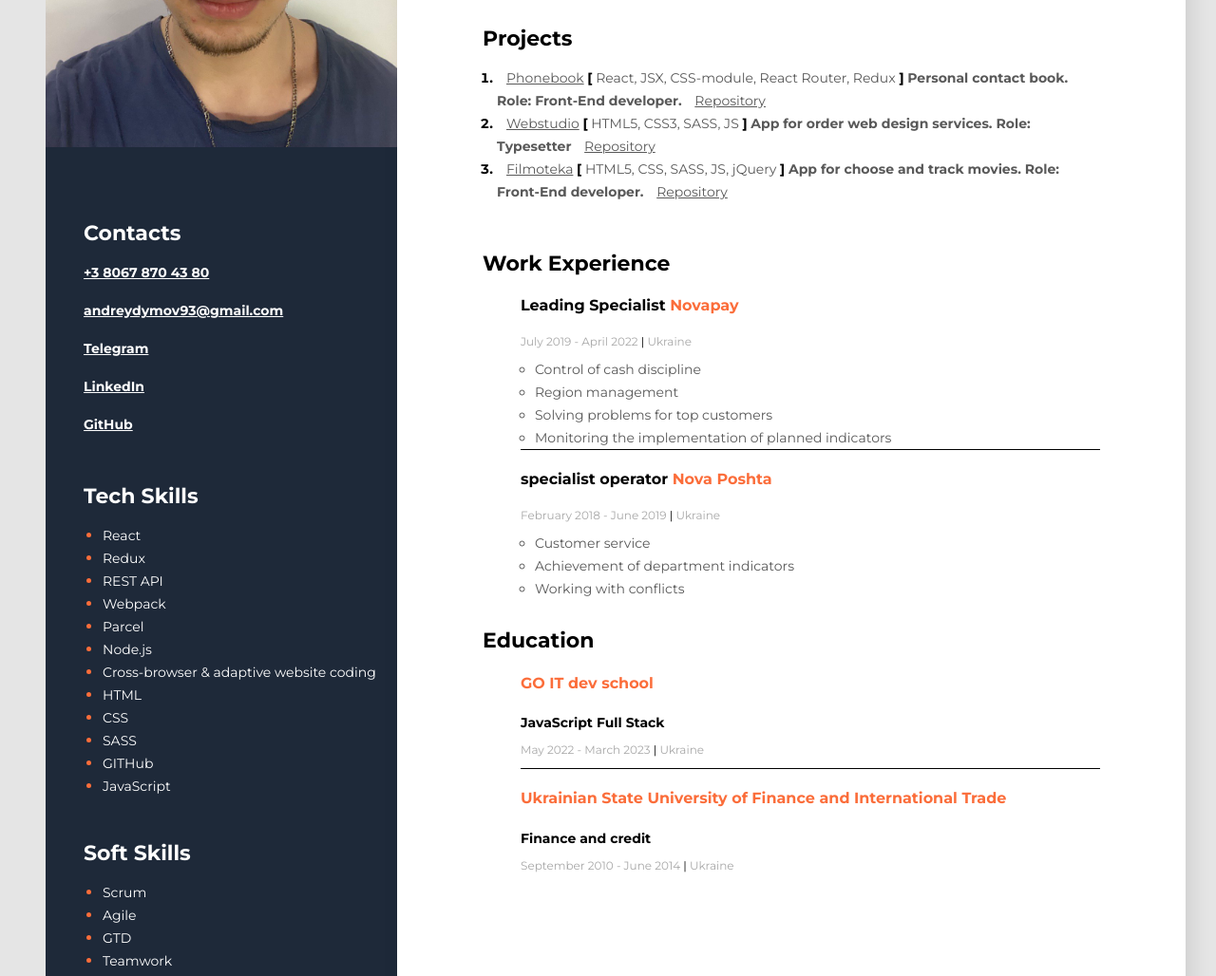
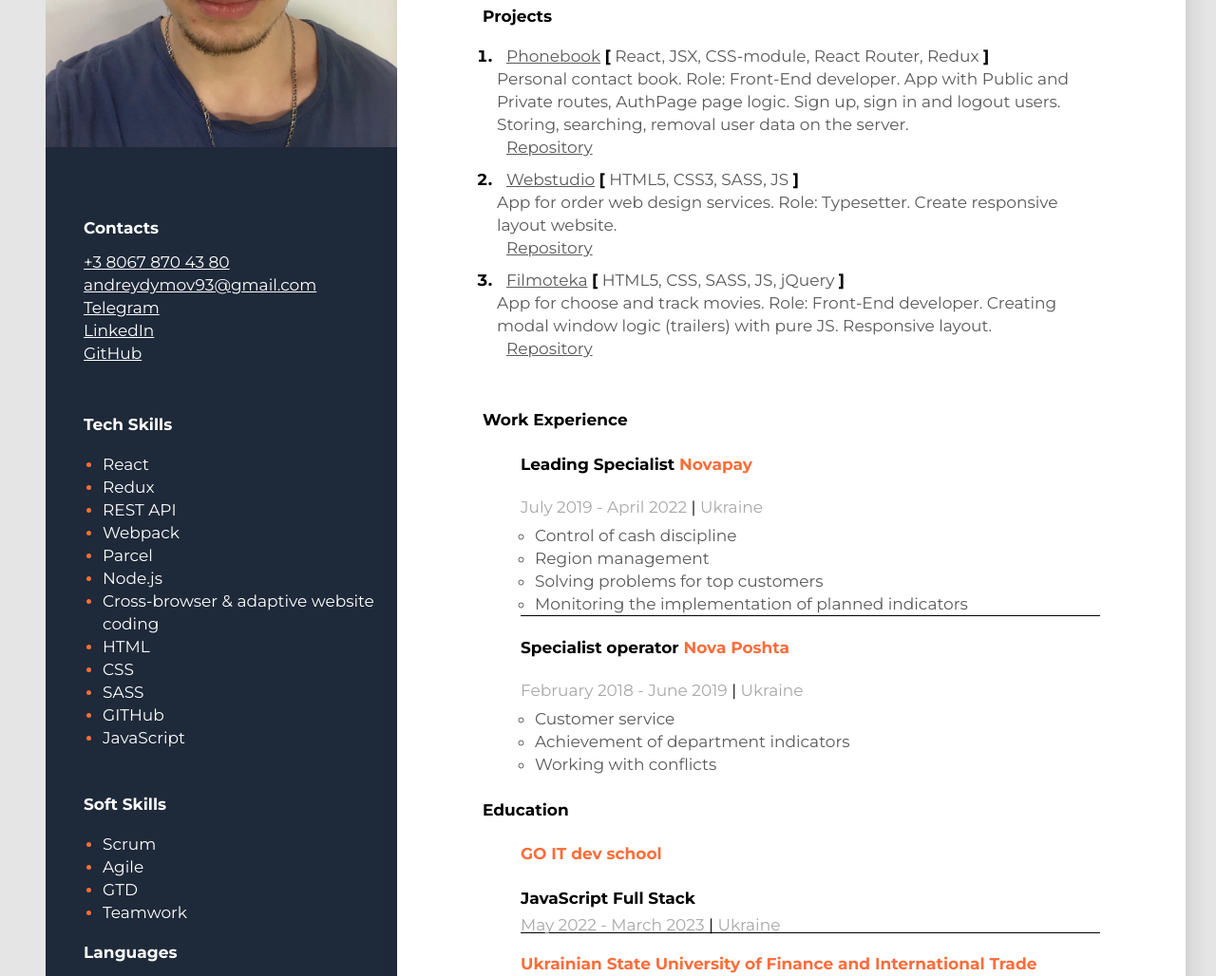
Before and after one commit to Heyswor/myResume, a plain HTML site: page index.html in a window 1280 px wide. Shown: the part 426-1454 px from the top of the page at 95% size. Drawn offline with Linux system fonts and the light colour scheme.

Commit message:
changes2

```diff
--- a/index.html
+++ b/index.html
@@ -44,7 +44,9 @@ of HTML, CSS, JavaScript, and React. I have practice with Agile/Scrum methodolog
 
                 <span class="project_bracket">[</span> React, JSX, CSS-module, React Router, Redux
                 <span class="project_bracket">]</span>
-                <b>Personal contact book.  Role: Front-End developer.</b>
+                <p>Personal contact book.  Role: Front-End developer.
+                  App with Public and Private routes, AuthPage page logic. Sign up, sign in and logout users. Storing, searching, removal user data on the server.
+                </p>
                 <a
                   href="https://github.com/Heyswor/goit-react-hw-08-phonebook/"
                   class="project_link"
@@ -60,7 +62,9 @@ of HTML, CSS, JavaScript, and React. I have practice with Agile/Scrum methodolog
                   >Webstudio</a
                 >
                 <span class="project_bracket">[</span> HTML5, CSS3, SASS, JS
-                <span class="project_bracket">]</span> <b>App for order web design services. Role: Typesetter</b> </span
+                <span class="project_bracket">]</span> <p>App for order web design services. Role: Typesetter.
+                  Create responsive layout website.
+                </p> </span
               >
               <a
                   href="https://github.com/Heyswor/goit-markup-hw-08/"
@@ -77,7 +81,9 @@ of HTML, CSS, JavaScript, and React. I have practice with Agile/Scrum methodolog
                 >
                 <span class="project_bracket">[</span> HTML5, CSS, SASS, JS, jQuery
                 <span class="project_bracket">]</span>
-                <b>App for choose and track movies. Role: Front-End developer.</b>
+                <p>App for choose and track movies. Role: Front-End developer.
+                Creating modal window logic (trailers) with pure JS. Responsive layout.
+                </p>
                 <a
                   href="https://github.com/ImVladislav/team-project-filmoteka/"
                   class="project_link"
@@ -115,7 +121,7 @@ of HTML, CSS, JavaScript, and React. I have practice with Agile/Scrum methodolog
             </li>
             <li class="workExp__item">
               <h4 class="position">
-                specialist operator
+                Specialist operator
                 <span class="organization">Nova Poshta</span>
               </h4>
               <h5 class="period">
--- a/styles/styles.css
+++ b/styles/styles.css
@@ -1,6 +1,10 @@
 body {
   font-family: "Montserrat", sans-serif;
   background: #e5e5e5;
+}
+
+p {
+  margin: 0;
 }
 
 /* main styles */
@@ -30,7 +34,7 @@ body {
 .about_position {
   font-style: normal;
   font-weight: 700;
-  font-size: 14px;
+  font-size: 17px;
   line-height: 17px;
   color: #000000;
   margin-bottom: 20px;
@@ -39,7 +43,7 @@ body {
 .about_name {
   font-style: normal;
   font-weight: 700;
-  font-size: 45px;
+  font-size: 17px;
   line-height: 55px;
   color: #000000;
   margin-bottom: 25px;
@@ -48,7 +52,7 @@ body {
 .about_description {
   font-style: normal;
   font-weight: 400;
-  font-size: 14px;
+  font-size: 17px;
   line-height: 24px;
   color: #595959;
   width: 400px;
@@ -63,7 +67,7 @@ body {
 .title {
   font-style: normal;
   font-weight: 700;
-  font-size: 22px;
+  font-size: 17px;
   line-height: 27px;
   color: #000000;
   margin-bottom: 10px;
@@ -78,16 +82,20 @@ body {
 .project_item {
   font-style: normal;
   font-weight: 700;
-  font-size: 14px;
+  font-size: 17px;
   line-height: 24px;
   color: #000000;
+}
+
+.project_item:not(:last-child) {
+  margin-bottom: 10px;
 }
 
 .project,
 .project_link {
   font-style: normal;
   font-weight: 400;
-  font-size: 14px;
+  font-size: 17px;
   line-height: 24px;
   color: #595959;
 }
@@ -99,15 +107,12 @@ body {
 .project_bracket {
   font-style: normal;
   font-weight: 700;
-  font-size: 14px;
+  font-size: 17px;
   line-height: 24px;
   color: #000000;
 }
 
 /* work styles */
-
-.work {
-}
 
 .workExp__list {
   list-style-type: none;
@@ -120,7 +125,7 @@ body {
 .position {
   font-style: normal;
   font-weight: 700;
-  font-size: 16px;
+  font-size: 17px;
   line-height: 20px;
   color: #000000;
   margin-bottom: 10px;
@@ -129,7 +134,7 @@ body {
 .organization {
   font-style: normal;
   font-weight: 700;
-  font-size: 16px;
+  font-size: 17px;
   line-height: 20px;
   color: #fb6d3a;
 }
@@ -137,7 +142,7 @@ body {
 .period {
   font-style: normal;
   font-weight: 400;
-  font-size: 12px;
+  font-size: 17px;
   line-height: 15px;
   color: #a8a8a8;
   margin-bottom: 10px;
@@ -146,7 +151,7 @@ body {
 .line {
   font-style: normal;
   font-weight: normal;
-  font-size: 12px;
+  font-size: 17px;
   line-height: 15px;
   color: #000000;
 }
@@ -165,7 +170,7 @@ body {
 .work_list_item {
   font-style: normal;
   font-weight: 400;
-  font-size: 14px;
+  font-size: 17px;
   line-height: 24px;
   color: #595959;
 }
@@ -173,7 +178,7 @@ body {
 .work3_list_item {
   font-style: normal;
   font-weight: 400;
-  font-size: 14px;
+  font-size: 17px;
   line-height: 24px;
   color: #595959;
 }
@@ -191,7 +196,7 @@ body {
 .education_title {
   font-style: normal;
   font-weight: 700;
-  font-size: 22px;
+  font-size: 17px;
   line-height: 27px;
   color: #000000;
   margin-bottom: 12px;
@@ -200,7 +205,7 @@ body {
 .education_place {
   font-style: normal;
   font-weight: 700;
-  font-size: 16px;
+  font-size: 17px;
   line-height: 20px;
   color: #fb6d3a;
   margin-bottom: 11px;
@@ -209,7 +214,7 @@ body {
 .education_spec {
   font-style: normal;
   font-weight: 700;
-  font-size: 14px;
+  font-size: 17px;
   line-height: 17px;
   color: #000000;
   margin-bottom: 12px;
@@ -218,7 +223,7 @@ body {
 .education_period {
   font-style: normal;
   font-weight: 400;
-  font-size: 12px;
+  font-size: 17px;
   line-height: 15px;
   color: #a8a8a8;
 }
@@ -226,7 +231,7 @@ body {
 .edu_line {
   font-style: normal;
   font-weight: normal;
-  font-size: 12px;
+  font-size: 17px;
   line-height: 15px;
   color: #000000;
 }
@@ -261,15 +266,15 @@ body {
   color: #ffffff;
   font-style: normal;
   font-weight: 700;
-  font-size: 22px;
+  font-size: 17px;
   line-height: 27px;
   margin-bottom: 10px;
 }
 
 .contact_type {
   font-style: normal;
-  font-weight: 700;
-  font-size: 14px;
+  font-weight: 400;
+  font-size: 17px;
   line-height: 24px;
   color: #ffffff;
   margin-right: 10px;
@@ -278,7 +283,7 @@ body {
 .contact_link {
   font-style: normal;
   font-weight: 400;
-  font-size: 14px;
+  font-size: 17px;
   line-height: 24px;
   color: #565e6a;
 }
@@ -296,7 +301,7 @@ body {
 .tech_skills_text {
   font-style: normal;
   font-weight: 400;
-  font-size: 14px;
+  font-size: 17px;
   line-height: 24px;
   color: #ffffff;
 }
@@ -308,7 +313,7 @@ body {
 .soft_skills_text {
   font-style: normal;
   font-weight: 400;
-  font-size: 14px;
+  font-size: 17px;
   line-height: 24px;
   color: #ffffff;
 }
```
